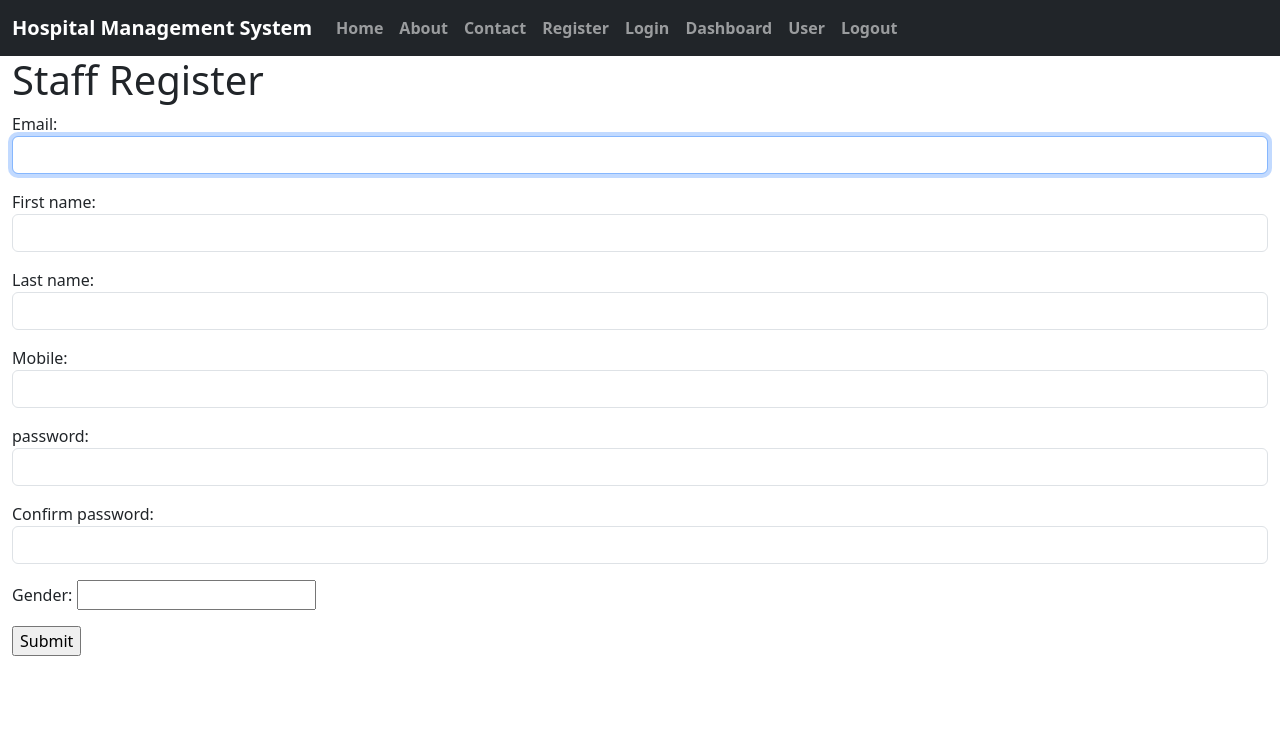
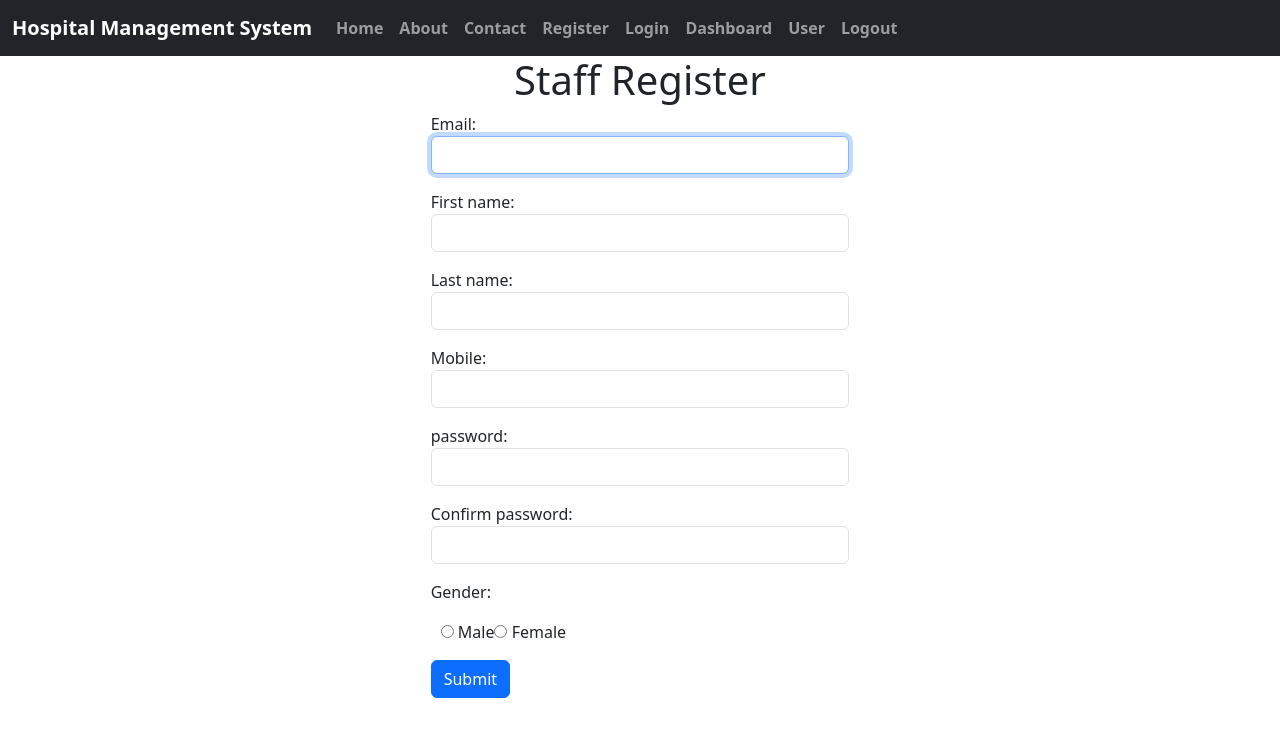
Before and after one commit to suyogbhere/Hospital_Management_system, a Django app: page /staff_register/ in a window 1280 px wide. Shown: the top 737 px of the page. Run offline with Django 5.2, Linux system fonts and the light colour scheme; some libraries are stand-ins or nearby versions.

Commit message:
forms edit

```diff
--- a/hms/forms.py
+++ b/hms/forms.py
@@ -1,17 +1,6 @@
 from django import forms
 from django.contrib.auth.forms import UserCreationForm
 from hms.models import *
-
-
-class Patient_Registration(UserCreationForm):
-    password1= forms.CharField(label='password', widget=forms.PasswordInput())
-    password2= forms.CharField(label='Confirm password', widget=forms.PasswordInput())
-
-    class Meta:
-        model= User
-        fields= ['email','first_name','last_name','mobile','is_patient','gender']
-    field_order = ['email','first_name','last_name','mobile','password1','password2','gender','is_patient']
-
 
 
 GENDER_CHOICE=[
@@ -19,9 +8,28 @@ GENDER_CHOICE=[
     ('Female','Female')
 ]
 
+
+class Patient_Registration(UserCreationForm):
+    password1= forms.CharField(label='password', widget=forms.PasswordInput(attrs={"class":"form-control"}))
+    password2= forms.CharField(label='Confirm password', widget=forms.PasswordInput(attrs={"class":"form-control"}))
+    gender = forms.ChoiceField(choices=GENDER_CHOICE, widget=forms.RadioSelect)
+
+    class Meta:
+        model= User
+        fields= ['email','first_name','last_name','mobile','is_patient','gender']
+        widgets={"first_name":forms.TextInput(attrs={"class":"form-control"}),
+                 "first_name":forms.TextInput(attrs={"class":"form-control"}),
+                 "last_name":forms.TextInput(attrs={"class":"form-control"}),
+                 "email":forms.EmailInput(attrs={"class":"form-control"}),
+                 "mobile":forms.NumberInput(attrs={"class":"form-control"}),
+                 }
+    field_order = ['email','first_name','last_name','mobile','password1','password2','gender','is_patient']
+
+
 class Staff_Registration(UserCreationForm):
     password1= forms.CharField(label='password', widget=forms.PasswordInput(attrs={"class":"form-control"}))
     password2= forms.CharField(label='Confirm password', widget=forms.PasswordInput(attrs={"class":"form-control"}))
+    gender = forms.ChoiceField(choices=GENDER_CHOICE, widget=forms.RadioSelect)
 
     class Meta:
         model= User
@@ -31,16 +39,22 @@ class Staff_Registration(UserCreationForm):
                  "last_name":forms.TextInput(attrs={"class":"form-control"}),
                  "email":forms.EmailInput(attrs={"class":"form-control"}),
                  "mobile":forms.NumberInput(attrs={"class":"form-control"}),
-                 "gender":forms.TextInput(attrs={"class":"form-RadioSelect"}),
                  }
     field_order = ['email','first_name','last_name','mobile','password1','password2','gender']
 
 
 class Doctor_Registration(UserCreationForm):
-    password1= forms.CharField(label='password', widget=forms.PasswordInput())
-    password2= forms.CharField(label='Confirm password', widget=forms.PasswordInput())
+    password1= forms.CharField(label='password', widget=forms.PasswordInput(attrs={"class":"form-control"}))
+    password2= forms.CharField(label='Confirm password', widget=forms.PasswordInput(attrs={"class":"form-control"}))
+    gender = forms.ChoiceField(choices=GENDER_CHOICE, widget=forms.RadioSelect)
 
     class Meta:
         model= User
         fields= ['email','first_name','last_name','mobile','gender']
+        widgets={"first_name":forms.TextInput(attrs={"class":"form-control"}),
+                 "first_name":forms.TextInput(attrs={"class":"form-control"}),
+                 "last_name":forms.TextInput(attrs={"class":"form-control"}),
+                 "email":forms.EmailInput(attrs={"class":"form-control"}),
+                 "mobile":forms.NumberInput(attrs={"class":"form-control"}),
+                 }
     field_order = ['email','first_name','last_name','mobile','password1','password2','gender']
--- a/hms/templates/hms/base.html
+++ b/hms/templates/hms/base.html
@@ -11,6 +11,13 @@
         .background-div{
             background-image: url( "{% static 'hms/images/h3.jpg' %}");
         }
+
+        #id_gender {
+        display: inline-flex;
+        padding-left: 10px;
+        }
+
+
     </style>
 </head>
 <body>
--- a/hms/templates/hms/doctor_register.html
+++ b/hms/templates/hms/doctor_register.html
@@ -5,12 +5,12 @@
 
 {% block content1 %}
 <div class="container-fluid" >
-    <h1>Doctor Register</h1>
+    <h1 class="text-center">Doctor Register</h1>
 
-    <form action="" method="POST">
+    <form action="" method="POST" class="col-sm-4 mx-auto">
         {% csrf_token %}
         {{form.as_p}}
-        <input type="submit" value="Submit">
+        <input type="submit" value="Submit" class="btn btn-primary">
     </form>
 
 </div>
--- a/hms/templates/hms/patient_register.html
+++ b/hms/templates/hms/patient_register.html
@@ -5,12 +5,12 @@
 
 {% block content1 %}
 <div class="container-fluid" >
-    <h1>Patient Register</h1>
+    <h1 class="text-center">Patient Register</h1>
 
-    <form action="" method="POST">
+    <form action="" method="POST"  class="col-sm-4 mx-auto">
         {% csrf_token %}
         {{form.as_p}}
-        <input type="submit" value="Submit">
+        <input type="submit" value="Submit" class="btn btn-primary">
     </form>
 
 </div>
--- a/hms/templates/hms/staff_register.html
+++ b/hms/templates/hms/staff_register.html
@@ -5,12 +5,12 @@
 
 {% block content1 %}
 <div class="container-fluid" >
-    <h1>Staff Register</h1>
+    <h1 class="text-center">Staff Register</h1>
 
-    <form action="" method="POST">
+    <form action="" method="POST"  class="col-sm-4 mx-auto">
         {% csrf_token %}
         {{form.as_p}}
-        <input type="submit" value="Submit">
+        <input type="submit" value="Submit" class="btn btn-primary">
     </form>
 
 </div>
```
Also changed, not shown: hms/static/hms/css/style.css (line endings or trailing spaces).
